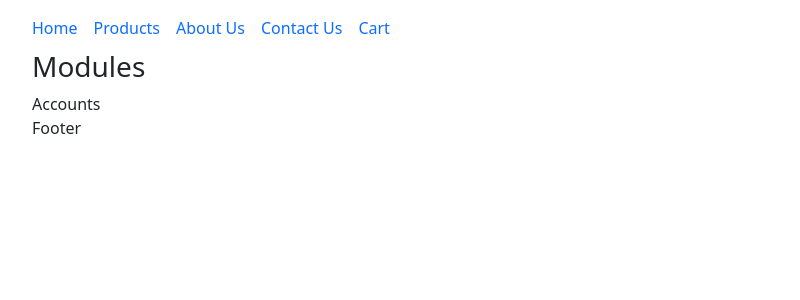
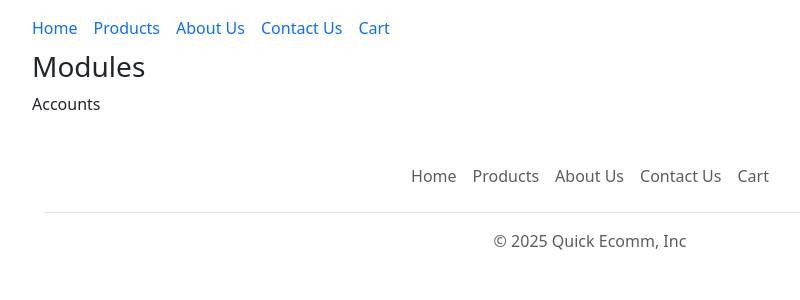
Before and after one commit to abhilashmamminiyan/nextjs-practices, a Next.js app: page /accounts in a window 1280 px wide. Shown: the top 300 px of the page, without its empty margins (50-850 px from the left). Built offline with nearby package versions, Linux system fonts and the light colour scheme.

Commit message:
added footer contents

```diff
--- a/src/app/components/footer/Footer.tsx
+++ b/src/app/components/footer/Footer.tsx
@@ -1,18 +1,56 @@
-"use client"
+"use client";
 
-import { useEffect } from "react"
+import Link from "next/link";
+import { useEffect } from "react";
 
 export default function Footer() {
-    useEffect(()=>{
-  console.log("Fetch call from useEffect");
+  useEffect(() => {
+    console.log("Fetch call from useEffect");
     //     fetch("https://fakestoreapi.com/products")
     //     .then((response)=> response.json())
     //     .then((data)=> console.log(data))
     //     .catch((error)=> console.log("Error fetching data :", error))
-    },[]);
+  }, []);
 
   console.log("Display Footer");
 
-  return <div>Footer</div>
-
+  return (
+      <div>
+        <div className="container">
+          {" "}
+          <footer className="py-3 my-4">
+            {" "}
+            <ul className="nav justify-content-center border-bottom pb-3 mb-3">
+              {" "}
+              <li className="nav-item">
+                <Link href="/" className="nav-link px-2 text-body-secondary">
+                  Home
+                </Link>
+              </li>{" "}
+              <li className="nav-item">
+                <Link href="/products" className="nav-link px-2 text-body-secondary">
+                  Products
+                </Link>
+              </li>{" "}
+              <li className="nav-item">
+                <Link href="/about-us" className="nav-link px-2 text-body-secondary">
+                  About Us
+                </Link>
+              </li>{" "}
+              <li className="nav-item">
+                <Link href="/contact-us" className="nav-link px-2 text-body-secondary">
+                  Contact Us
+                </Link>
+              </li>{" "}
+              <li className="nav-item">
+                <Link href="/carts" className="nav-link px-2 text-body-secondary">
+                  Cart
+                </Link>
+              </li>{" "}
+            </ul>{" "}
+            <p className="text-center text-body-secondary">© 2025 Quick Ecomm, Inc</p>{" "}
+          </footer>{" "}
+        </div>
+      </div>
+  );
 }
```
